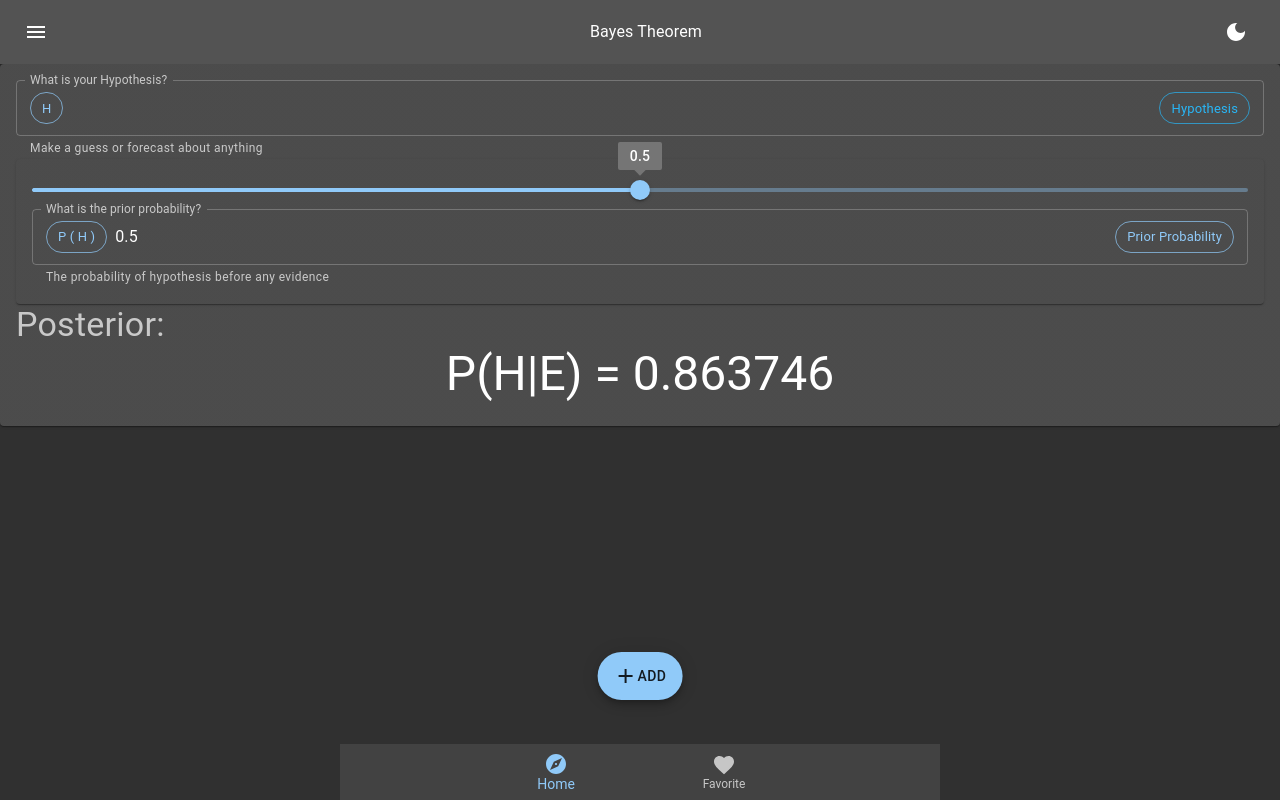
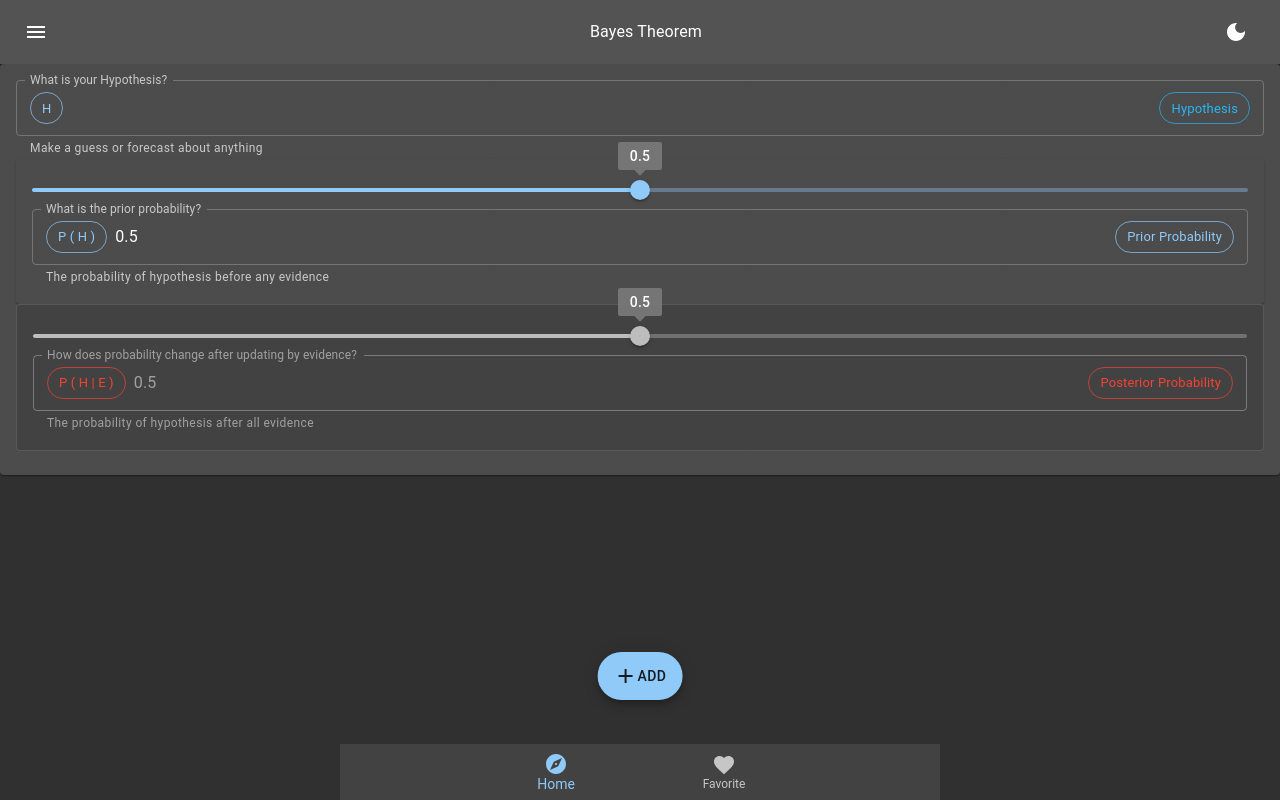
Before and after one commit to quantumsnowball/bayes-domain, a Next.js app: page / in a window 1280 px wide. Built offline with nearby package versions, Linux system fonts and the light colour scheme.

Commit message:
layout: posterior slider and textfield as display

```diff
--- a/components/Pages/Home/HypothesisCard.tsx
+++ b/components/Pages/Home/HypothesisCard.tsx
@@ -12,7 +12,7 @@ import {
 import { useSelector, useDispatch } from "react-redux"
 import { RootState } from '../../../redux/store'
 import { contentActions } from "../../../redux/slices/contentSlice"
-import { useState } from "react"
+import { useEffect, useState } from "react"
 
 
 function HypothesisCard() {
@@ -20,6 +20,12 @@ function HypothesisCard() {
   const title = useSelector((s: RootState) => s.content.hypothesis.title)
   const prior = useSelector((s: RootState) => s.content.hypothesis.prior)
   const [priorLocal, setPriorLocal] = useState(prior)
+  const [posteriorLocal, setPosteriorLocal] = useState(prior)
+
+
+  useEffect(() => {
+    setPosteriorLocal(prior * 1.0)
+  }, [prior])
 
   return (
     <Card>
@@ -83,8 +89,41 @@ function HypothesisCard() {
           >
           </TextField>
         </Paper>
-        <Typography variant="h4" sx={{ textAlign: 'left' }} color="text.secondary">Posterior:</Typography>
-        <Typography variant="h3">P(H|E) = 0.863746</Typography>
+
+        <Paper
+          elevation={3}
+          variant='outlined'
+          sx={{ p: 2 }}>
+          <Slider
+            disabled
+            defaultValue={0.5}
+            value={posteriorLocal}
+            min={0.0}
+            max={1.0}
+            step={0.0001}
+            valueLabelDisplay='on'
+          />
+          <TextField
+            disabled
+            fullWidth
+            variant="outlined"
+            color='error'
+            label='How does probability change after updating by evidence?'
+            helperText='The probability of hypothesis after all evidence'
+            InputProps={{
+              startAdornment:
+                <InputAdornment position="start" >
+                  <Chip label=' P ( H | E ) ' variant='outlined' color='error' />
+                </InputAdornment>,
+              endAdornment:
+                <InputAdornment position="end" >
+                  <Chip label='Posterior Probability' variant='outlined' color='error' />
+                </InputAdornment>,
+            }}
+            value={posteriorLocal}
+          >
+          </TextField>
+        </Paper>
       </CardContent>
     </Card >
   )
```
